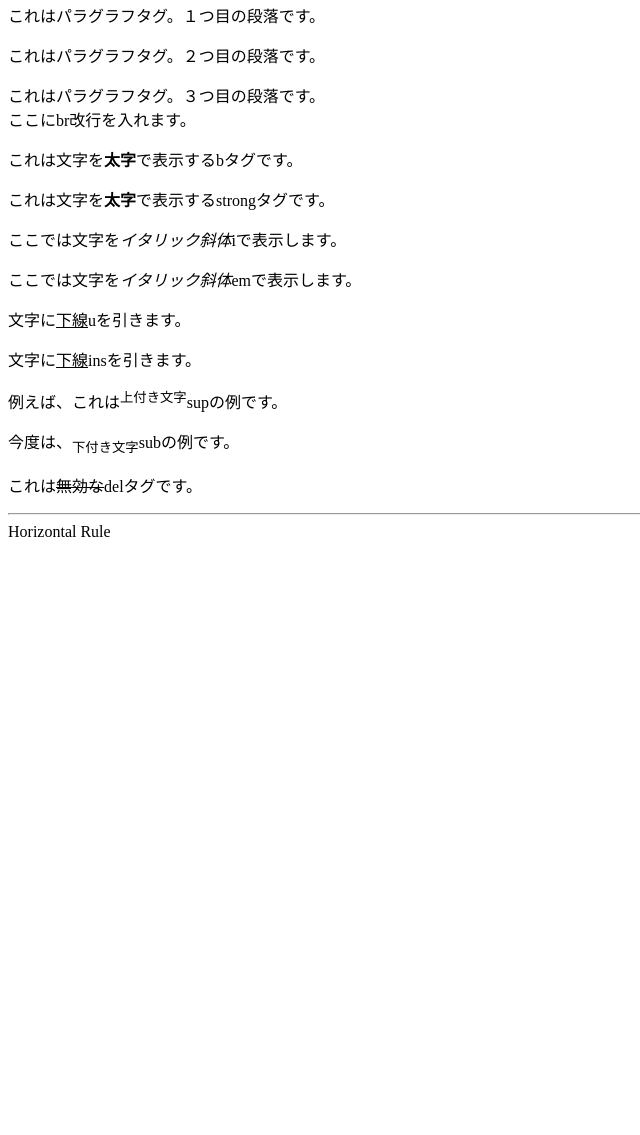
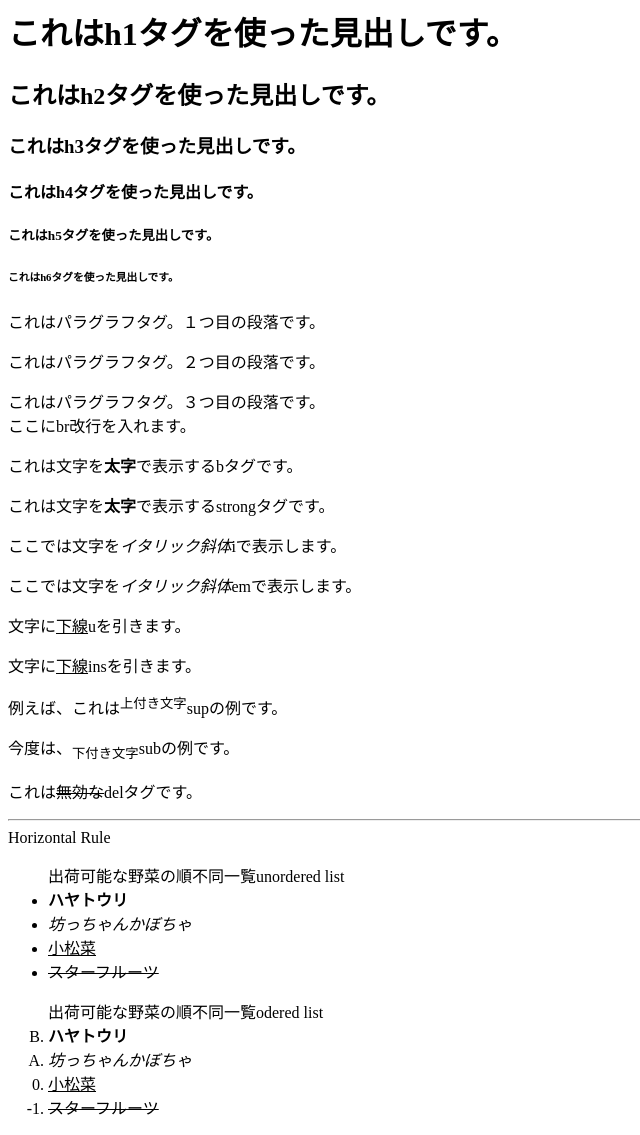
Before and after one commit to githubyosshi/webdev, a plain HTML site: page 1-html/mywebpage.html in a window 1280 px wide. Shown: the part 13-1148 px from the top of the page, without its empty margins (0-640 px from the left). Before the commit the page ends 800 px from the top, so only its background shows below. Drawn offline with Linux system fonts and the light colour scheme.

Commit message:
list commit

```diff
--- a/1-html/mywebpage.html
+++ b/1-html/mywebpage.html
@@ -5,12 +5,12 @@
 
   </head>
   <body>
-    <!-- <h1>これはh1タグを使った見出しです。</h1>
+    <h1>これはh1タグを使った見出しです。</h1>
     <h2>これはh2タグを使った見出しです。</h2>
     <h3>これはh3タグを使った見出しです。</h3>
     <h4>これはh4タグを使った見出しです。</h4>
     <h5>これはh5タグを使った見出しです。</h5>
-    <h6>これはh6タグを使った見出しです。</h6> -->
+    <h6>これはh6タグを使った見出しです。</h6>
 
     <p>これはパラグラフタグ。１つ目の段落です。</p>
     <p>これはパラグラフタグ。２つ目の段落です。</p>
@@ -26,5 +26,18 @@
     <p>今度は、<sub>下付き文字</sub>subの例です。</p>
     <p>これは<del>無効な</del>delタグです。</p>
     <hr>Horizontal Rule     <!--水平線-->
+
+    <ul>出荷可能な野菜の順不同一覧unordered list
+      <li><strong>ハヤトウリ</strong></li>
+      <li><em>坊っちゃんかぼちゃ</em></li>
+      <li><ins>小松菜</ins></li>
+      <li><del>スターフルーツ</del></li>
+    </ul>
+    <ol type="A" start="2" reversed>出荷可能な野菜の順不同一覧odered list
+        <li><strong>ハヤトウリ</strong></li>
+        <li><em>坊っちゃんかぼちゃ</em></li>
+        <li><ins>小松菜</ins></li>
+        <li><del>スターフルーツ</del></li>
+    </ol>
   </body>
 </html>
```
